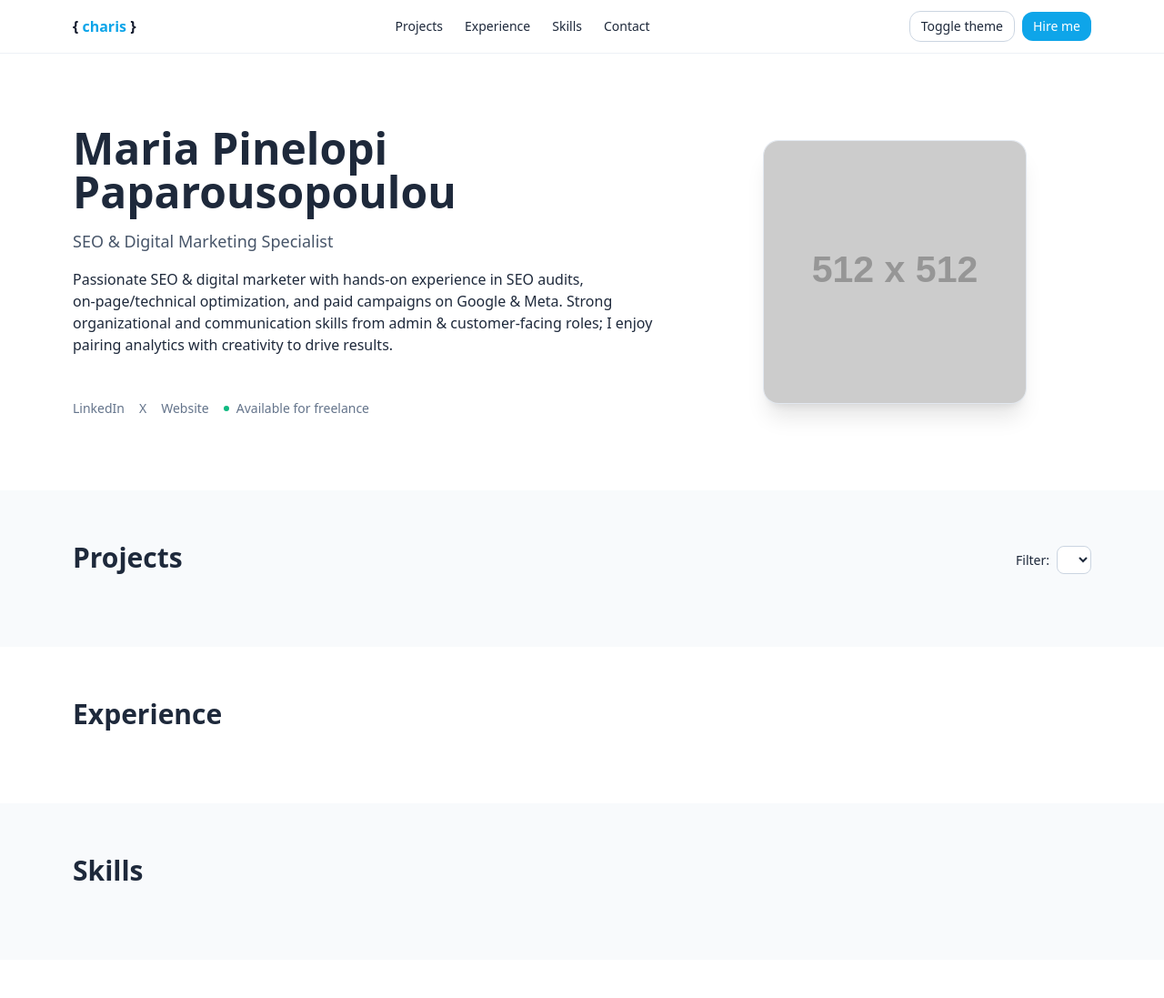
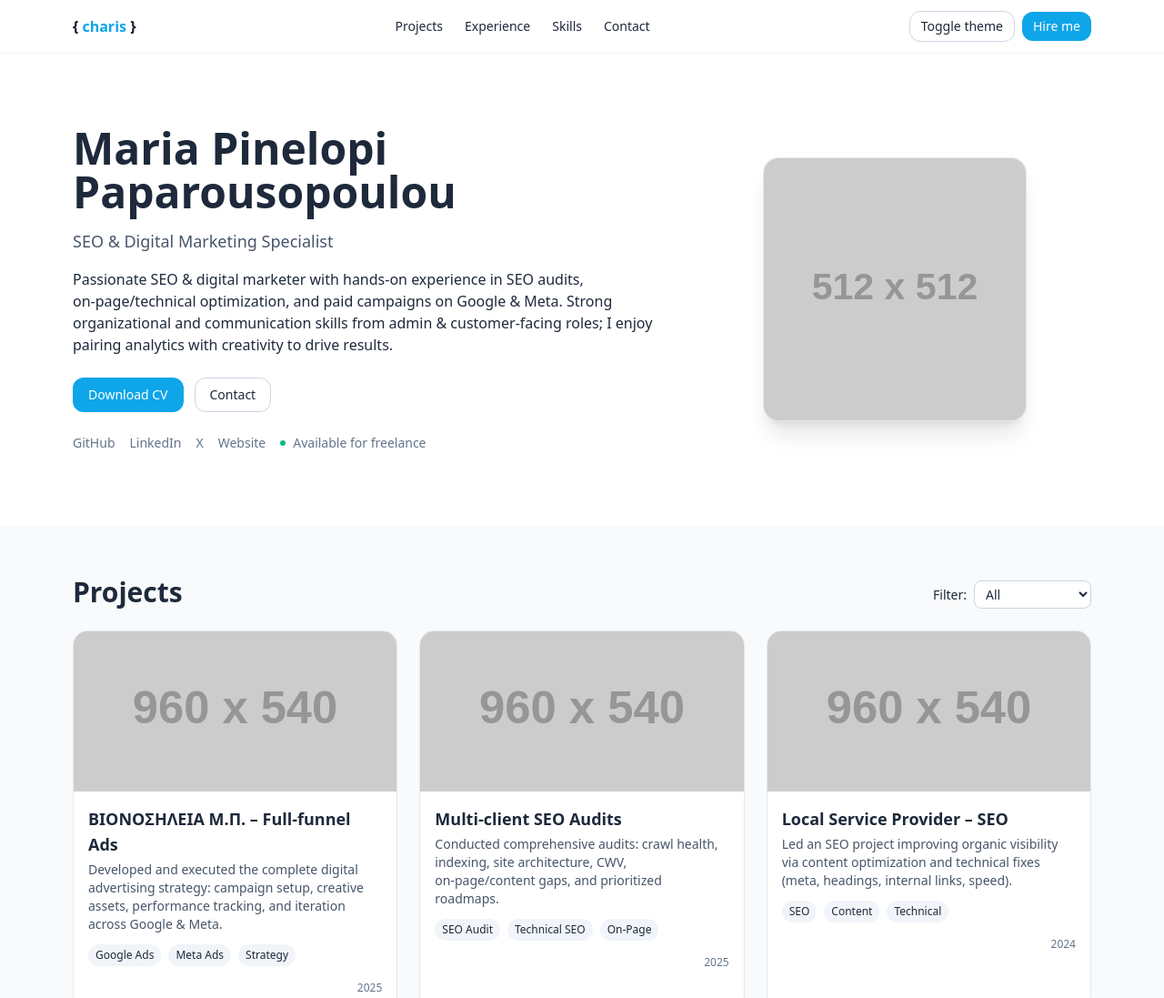
Before and after one commit to mpaparousopoulou/portfolio, a plain HTML site: page index.html in a window 1280 px wide. Shown: the top 1097 px of the page at 91% size. Drawn offline with nearby package versions, Linux system fonts and the light colour scheme; placeholder pictures from the web are drawn by us.

Commit message:
temp fix

```diff
--- a/index.html
+++ b/index.html
@@ -39,9 +39,9 @@
       location: "Panorama, Thessaloniki, Greece",
       email: "mpaparousopoulou@outlook.com",
       links: {
-        //github: "https://github.com/", // optional
+        github: "https://github.com/", // optional
         linkedin: "https://www.linkedin.com/in/maria-pinelopi-p-39275a15b/",
-        //x: "https://x.com/",
+        x: "https://x.com/",
         website: ""
       },
       about: `Passionate SEO & digital marketer with hands‑on experience in SEO audits, on‑page/technical optimization, and paid campaigns on Google & Meta. Strong organizational and communication skills from admin & customer‑facing roles; I enjoy pairing analytics with creativity to drive results.`,
@@ -156,7 +156,7 @@
         <p class="mt-4" id="heroAbout"></p>
         <div class="mt-6 flex flex-wrap gap-3" id="heroActions"></div>
         <div class="mt-6 flex items-center gap-4 text-sm text-slate-500 dark:text-slate-400">
-          <!-- <a id="lnkGithub" class="hover:text-brand-400" target="_blank" rel="noreferrer">GitHub</a> -->
+          <a id="lnkGithub" class="hover:text-brand-400" target="_blank" rel="noreferrer">GitHub</a>
           <a id="lnkLinkedin" class="hover:text-brand-400" target="_blank" rel="noreferrer">LinkedIn</a>
           <a id="lnkX" class="hover:text-brand-400" target="_blank" rel="noreferrer">X</a>
           <a id="lnkSite" class="hover:text-brand-400" target="_blank" rel="noreferrer">Website</a>
```
